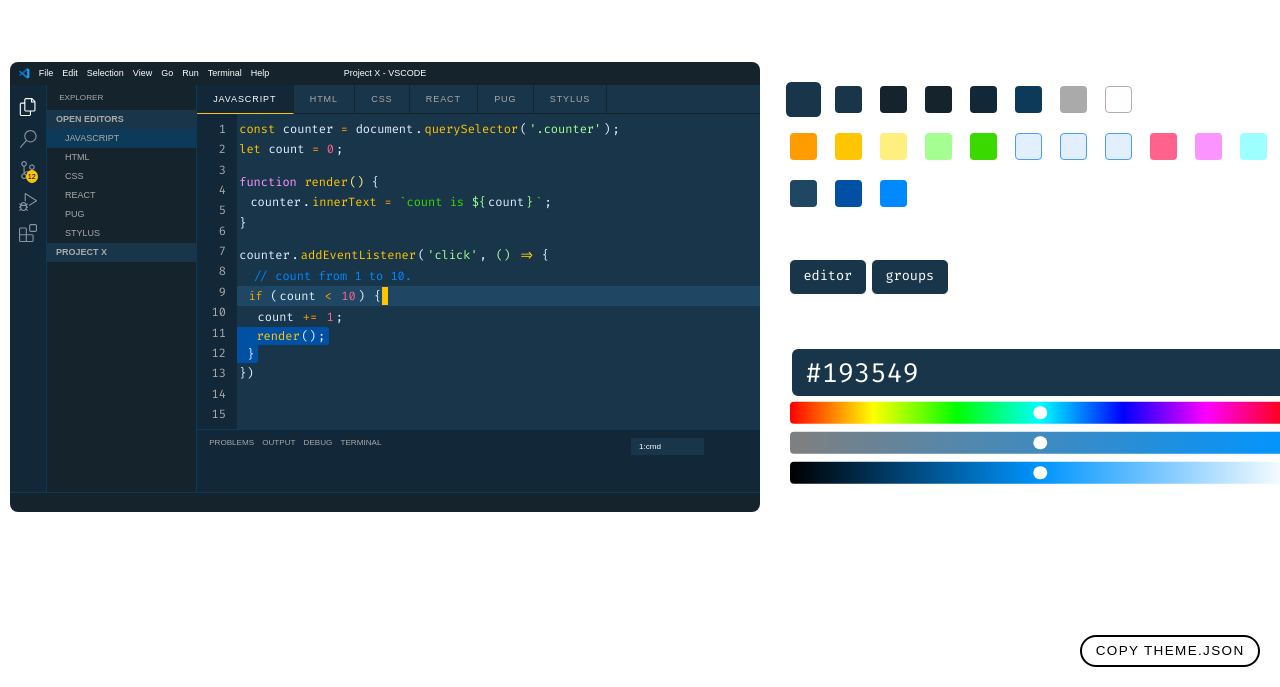
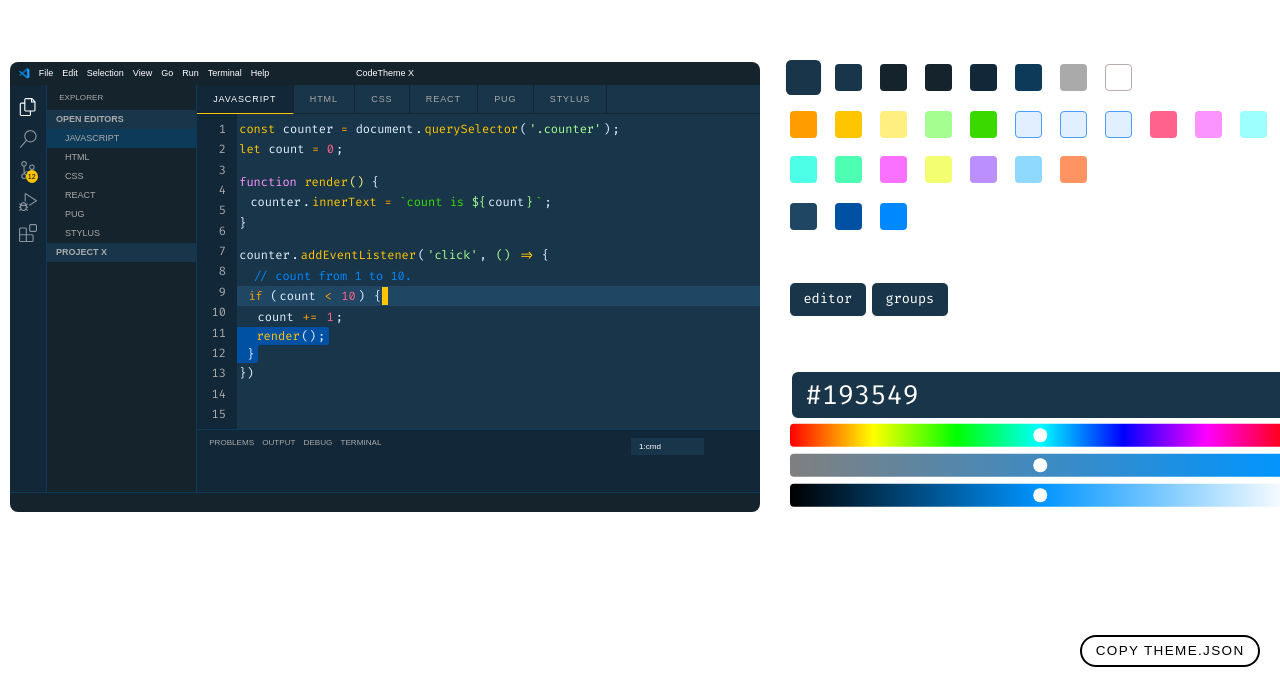
Before and after one commit to MananTank/VS-Code-Theme-Designer, a website: page index.pug in a window 1280 px wide. Shown: the part 113-800 px from the top of the page. Drawn offline with nearby package versions, Linux system fonts and the light colour scheme; files that its build step writes are made by us from their sources.

Commit message:
custom colors for html tags

```diff
--- a/components/vscode/editor/_.styl
+++ b/components/vscode/editor/_.styl
@@ -65,7 +65,7 @@
 
 
 
-for i in 1..30
+for i in 1..50
   .c{i}
     color var('--c%s' % i)
 
--- a/components/vscode/editor/html.pug
+++ b/components/vscode/editor/html.pug
@@ -1,21 +1,34 @@
+-
+   function getClass(tag) {
+      switch(tag) {
+         case 'div': return 'c28'; break;
+         case 'h1': return 'c29'; break;
+         case 'a': return 'c30'; break;
+         case 'ul': return 'c31'; break;
+         case 'li': return 'c31'; break;
+         case 'svg': return 'c32'; break;
+         case 'input': return 'c33'; break;
+         case 'img': return 'c33'; break;
+         case 'p': return 'c34'; break;
+      }
+   }
+
+
 mixin para(x)
    .c19.target-dots= x
 
 mixin tag-o(name)
-   +para('<')
-   .target-div.c18= name
+   div(class=`target-${name}` class=getClass(name))= `<${name}`
 
 mixin tag-c(name)
-   +para('</')
-   .target-div.c18= name
-   +para('>')
+   div(class=`target-${name}` class=getClass(name))= `</${name}>`
 
 mixin tag(name, value, end, selfClosing)
    +tag-o(name)
    block
    if selfClosing
-      +para('/')
-   +para('>')
+      div(class=getClass(name)) /
+   div(class=getClass(name)) >
    if value
       +space
       +text(value)
@@ -47,7 +60,7 @@ mixin text(name)
    //- <h1 id="app">Codetheme X</h1>
    .line
       +tabs(2)
-      +tag('h1', 'codetheme X', true)
+      +tag('h1', 'CodeTheme X', true)
          +atr('id', 'app-name')
 
    //- <p>by</p>
@@ -58,7 +71,7 @@ mixin text(name)
    //- <a href="twitter.com/expresso_js"> Manan Tank </a>
    .line.current-line
       +tabs(2)
-      +tag('a', 'Manan Tank', true)
+      +tag('a', 'Twitter', true)
          +atr('href', 'twitter.com/expresso_js')
       .cursor &nbsp;
 
--- a/components/vscode/title-bar/_.pug
+++ b/components/vscode/title-bar/_.pug
@@ -32,7 +32,7 @@ mixin vscode-icon()
          stop(offset='1', stop-color='white', stop-opacity='0')
 
 .title-bar.target-title-bar.target-primary-font
-   .title Project X - VSCODE
+   .title CodeTheme X
    .options
       +vscode-icon
       .option File
--- a/javascript/themer.js
+++ b/javascript/themer.js
@@ -1,3 +1,40 @@
+function tagify(name, color, s = 'structure') {
+	const sStart = `meta.tag.${s}.${name}.start.html`;
+	const sEnd = `meta.tag.${s}.${name}.end.html`;
+	const tag = 'entity.name.tag.html';
+	const pBegin = 'punctuation.definition.tag.begin.html';
+	const pEnd = 'punctuation.definition.tag.end.html';
+
+	const scopes = `${sStart} ${tag}, ${sEnd} ${tag}, ${sStart} ${pBegin}, ${sStart} ${pEnd}, ${sEnd} ${pBegin}, ${sEnd} ${pEnd}`;
+
+	return ` {
+    "name": "[HTML] - <${name}> </${name}>",
+    "scope": "${scopes}",
+    "settings": {
+      "fontStyle": "italic",
+      "foreground": "${color}"
+    }
+  }`;
+}
+
+function tagifySelfClosing(name, color, st = 'object') {
+	const s = `meta.tag.${st}.${name}.void.html`;
+	const tag = 'entity.name.tag.html';
+	const pBegin = 'punctuation.definition.tag.begin.html';
+	const pEnd = 'punctuation.definition.tag.end.html';
+
+	const scopes = `${s} ${tag}, ${s} ${tag}, ${s} ${pBegin}, ${s} ${pEnd}`;
+
+	return ` {
+    "name": "[HTML] - <${name}> </${name}>",
+    "scope": "${scopes}",
+    "settings": {
+      "fontStyle": "italic",
+      "foreground": "${color}"
+    }
+  }`;
+}
+
 const layout = {
 	c9: {
 		hex: '#193549',
@@ -143,6 +180,42 @@ const scopes = {
 			{ name: 'stylus variables', id: 'stylus-variables', forColor: true, pages: ['.stylus'] },
 			{ name: 'css variables', id: 'css-var-name', forColor: true, pages: ['.css', '.stylus'] },
 		],
+	},
+
+	c28: {
+		hex: '#4DFFE7',
+		info: [
+			{ name: '<div>', id: 'div', forColor: true, pages: ['.html'] },
+			{ name: '<xxx>', id: 'other-tag', forColor: true, pages: ['.html'] },
+		],
+	},
+	c29: {
+		hex: '#4DFFB2',
+		info: [{ name: '<h1> - <h6>', id: 'h1', forColor: true, pages: ['.html'] }],
+	},
+	c30: {
+		hex: '#FA70FF',
+		info: [{ name: '<a>', id: 'a', forColor: true, pages: ['.html'] }],
+	},
+	c31: {
+		hex: '#F3FF70',
+		info: [{ name: '<ul> <ol> <li>', id: 'ul', forColor: true, pages: ['.html'] }],
+	},
+	c32: {
+		hex: '#BC8FFF',
+		info: [{ name: '<svg>', id: 'svg', forColor: true, pages: ['.html'] }],
+	},
+	c33: {
+		hex: '#8FD8FF',
+		info: [
+			{ name: '<input>', id: 'input', forColor: true, pages: ['.html'] },
+			{ name: '<img>', id: 'img', forColor: true, pages: ['.html'] },
+		],
+	},
+
+	c34: {
+		hex: '#FF9361',
+		info: [{ name: '<p>', id: 'p', forColor: true, pages: ['.html'] }],
 	},
 };
 
@@ -684,6 +757,30 @@ function makeTheme() {
           "foreground": "${scopes.c4.hex}"
         }
       },
+
+      ${tagify('div', scopes.c28.hex)},
+
+      ${tagify('h1', scopes.c29.hex)},
+      ${tagify('h2', scopes.c29.hex)},
+      ${tagify('h3', scopes.c29.hex)},
+      ${tagify('h4', scopes.c29.hex)},
+      ${tagify('h5', scopes.c29.hex)},
+      ${tagify('h6', scopes.c29.hex)},
+
+      ${tagify('a', scopes.c30.hex, 'inline')},
+
+      ${tagify('ul', scopes.c31.hex)},
+      ${tagify('ol', scopes.c31.hex)},
+      ${tagify('li', scopes.c31.hex)},
+
+      ${tagify('svg', scopes.c32.hex)},
+
+      ${tagifySelfClosing('input', scopes.c33.hex, 'structure')},
+      ${tagifySelfClosing('img', scopes.c33.hex, 'object')},
+
+      ${tagify('p', scopes.c34.hex)},
+
+
       {
         "name": "[HTML] - Script Tag",
         "scope": "meta.tag.metadata.script.html entity.name.tag.html",
@@ -957,13 +1054,6 @@ function makeTheme() {
         }
       },
       {
-        "name": "[PHP] - Entity",
-        "scope": "source.php entity",
-        "settings": {
-          "foreground": "${scopes.c18.hex}"
-        }
-      },
-      {
         "name": "[JAVASCRIPT] - Variable other Properties",
         "scope" : "variable.other.property.js",
         "settings": {
@@ -975,35 +1065,6 @@ function makeTheme() {
         "scope" : "variable.other.object.js",
         "settings": {
           "foreground": "${scopes.c25.hex}"
-        }
-      },
-
-      {
-        "name": "[PHP] - Variables",
-        "scope": "variable.other.php",
-        "settings": {
-          "foreground": "${scopes.c4.hex}"
-        }
-      },
-      {
-        "name": "[C#] - Annotations",
-        "scope": "storage.type.cs",
-        "settings": {
-          "foreground": "${scopes.c18.hex}"
-        }
-      },
-      {
-        "name": "[C#] - Properties",
-        "scope": "entity.name.variable.property.cs",
-        "settings": {
-          "foreground": "${scopes.c18.hex}"
-        }
-      },
-      {
-        "name": "[C#] - Storage modifiers",
-        "scope": "storage.modifier.cs",
-        "settings": {
-          "foreground": "${fixed.c22}"
         }
       },
       {
@@ -1023,27 +1084,6 @@ function makeTheme() {
         "settings": {
           "fontStyle": "italic"
         }
-      },
-      {
-        "name": "[CSHARP] - Modifiers and keyword types",
-        "scope": "storage.modifier.cs, keyword.type.cs",
-        "settings": {
-          "foreground": "${scopes.c16.hex}"
-        }
-      },
-      {
-        "name": "[CSHARP] - Storage types",
-        "scope": "storage.type.cs",
-        "settings": {
-          "foreground": "${fixed.c22}"
-        }
-      },
-      {
-        "name": "[CSHARP] - Namespaces, parameters, field variables, properties",
-        "scope": "entity.name.type.namespace.cs, entity.name.variable.parameter.cs, entity.name.variable.field.cs, entity.name.variable.property.cs",
-        "settings": {
-          "foreground": "${scopes.c19.hex}"
-        }
       }
     ]
   }
```
Also changed, not shown: testhtml.html (+23 -1 lines), index.html, style.css.
